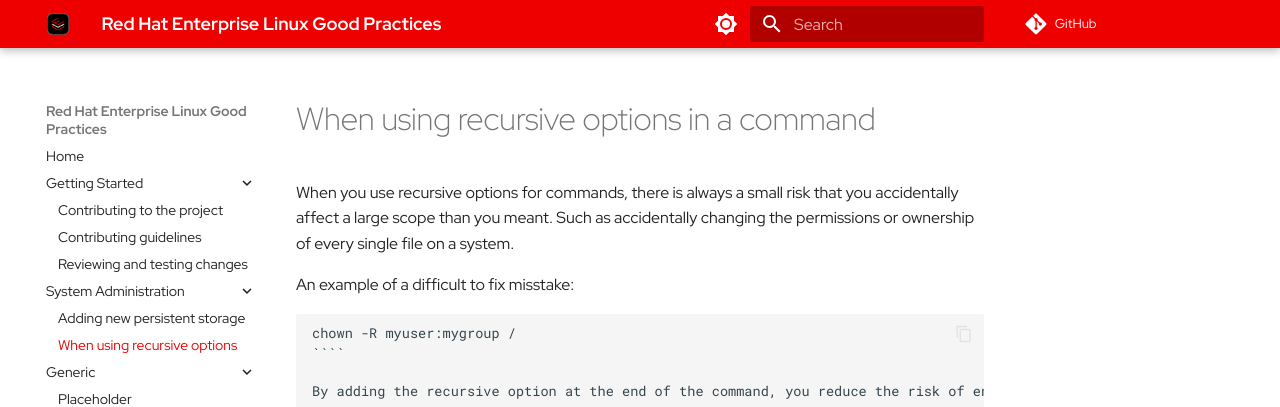
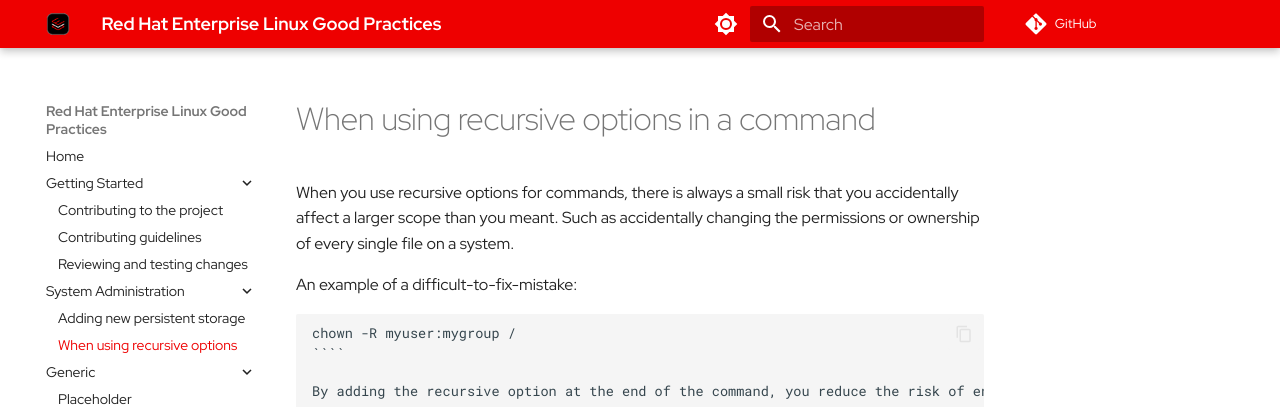
Before and after one commit to redhat-cop/rhel-good-practices, an MkDocs documentation site: the page built from docs/system-administration/recursive-options.md, in a window 1280 px wide. Shown: the top 407 px of the page. Built offline with MkDocs 1.6.1 and Material for MkDocs 9.7.7, drawn with Linux system fonts in a browser that asks for light colours; comment, search, counter and statistics services are not loaded.

Commit message:
Update recursive-options.md with typofixes
"affect a large scope than" should be "affect a larger scope than"

"difficult to fix misstake" should be "difficult to fix mistake"

`````diff
--- a/docs/system-administration/recursive-options.md
+++ b/docs/system-administration/recursive-options.md
@@ -1,7 +1,7 @@
 # When using recursive options in a command
-When you use recursive options for commands, there is always a small risk that you accidentally affect a large scope than you meant. Such as accidentally changing the permissions or ownership of every single file on a system.
+When you use recursive options for commands, there is always a small risk that you accidentally affect a larger scope than you meant. Such as accidentally changing the permissions or ownership of every single file on a system.
 
-An example of a difficult to fix misstake:
+An example of a difficult-to-fix-mistake:
 ```
 chown -R myuser:mygroup /
 ````
`````
